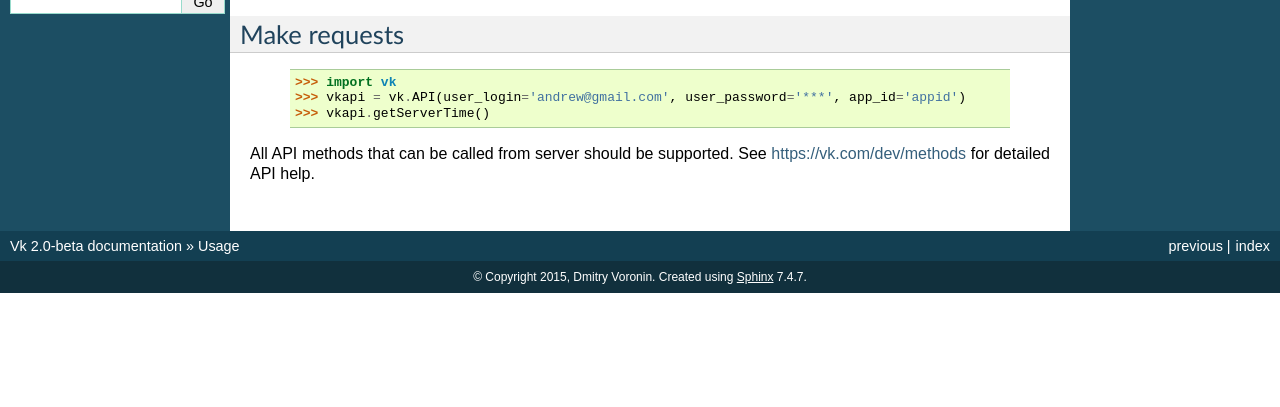
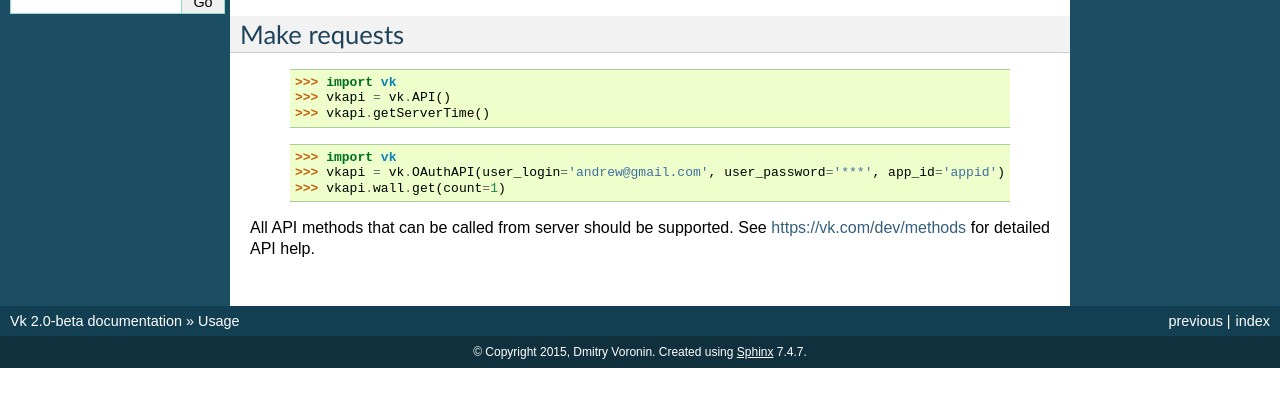
Before and after one commit to voronind/vk, a Sphinx documentation site: the page built from docs/usage.rst, in a window 1280 px wide, cut to the strip 290-697 px from the top of the page. Built offline with Sphinx 7.4.7, drawn with Linux system fonts in a browser that asks for light colours.

Commit message:
New exaple in docs

```diff
--- a/docs/usage.rst
+++ b/docs/usage.rst
@@ -15,8 +15,14 @@ Make requests
  .. code:: python
 
     >>> import vk
-    >>> vkapi = vk.API(user_login='andrew@gmail.com', user_password='***', app_id='appid')
+    >>> vkapi = vk.API()
     >>> vkapi.getServerTime()
+
+ .. code:: python
+
+    >>> import vk
+    >>> vkapi = vk.OAuthAPI(user_login='andrew@gmail.com', user_password='***', app_id='appid')
+    >>> vkapi.wall.get(count=1)
 
 All API methods that can be called from server should be supported.
 See https://vk.com/dev/methods for detailed API help.
```
